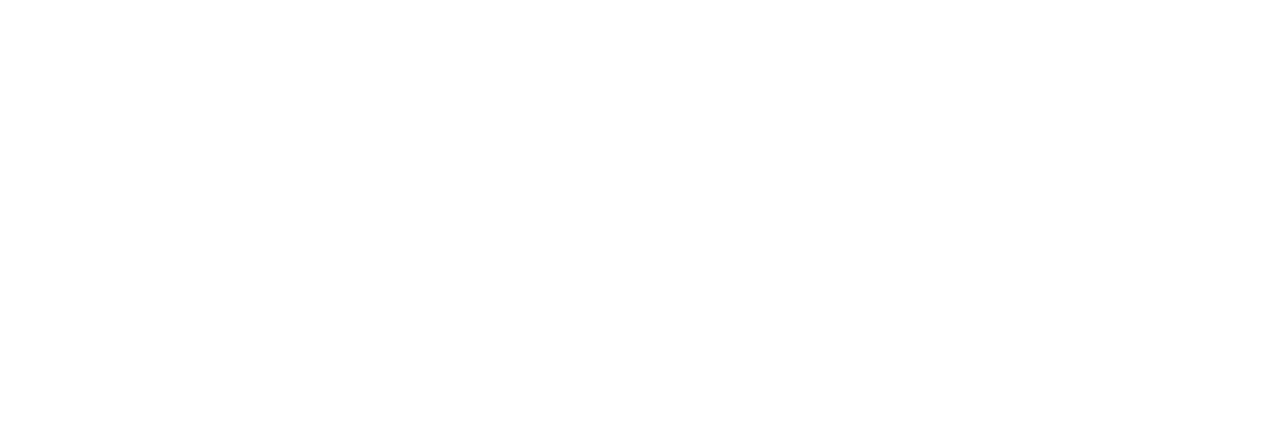
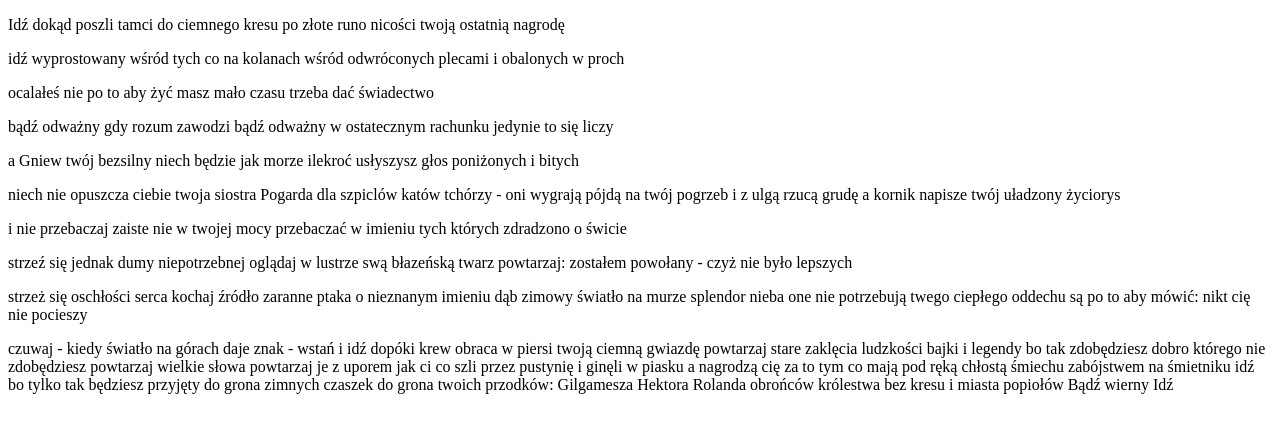
Before and after one commit to Danello92/nauka-gita, a plain HTML site: page index.html in a window 1280 px wide. Drawn offline with Linux system fonts and the light colour scheme.

Commit message:
Add content index.html

```diff
--- a/index.html
+++ b/index.html
@@ -6,5 +6,61 @@
     <title>Document</title>
 </head>
 <body>
+    <p>
+    Idź do­kąd po­szli tam­ci do ciem­ne­go kre­su
+    po zło­te runo ni­co­ści two­ją ostat­nią na­gro­dę
+    </p>
+    idź wy­pro­sto­wa­ny wśród tych co na ko­la­nach
+    wśród od­wró­co­nych ple­ca­mi i oba­lo­nych w proch
+    <p>
+    oca­la­łeś nie po to aby żyć
+    masz mało cza­su trze­ba dać świa­dec­two
+    </p>
+    <p>
+    bądź od­waż­ny gdy ro­zum za­wo­dzi bądź od­waż­ny
+    w osta­tecz­nym ra­chun­ku je­dy­nie to się li­czy
+    </p>
+    <p>
+    a Gniew twój bez­sil­ny niech bę­dzie jak mo­rze
+    ile­kroć usły­szysz głos po­ni­żo­nych i bi­tych
+    </p>
+    <p>
+    niech nie opusz­cza cie­bie two­ja sio­stra Po­gar­da
+    dla szpic­lów ka­tów tchó­rzy - oni wy­gra­ją
+    pój­dą na twój po­grzeb i z ulgą rzu­cą gru­dę
+    a kor­nik na­pi­sze twój uła­dzo­ny ży­cio­rys
+    </p>
+    <p>
+    i nie prze­ba­czaj za­iste nie w two­jej mocy
+    prze­ba­czać w imie­niu tych któ­rych zdra­dzo­no o świ­cie
+    </p>
+    <p>
+    strzeź się jed­nak dumy nie­po­trzeb­nej
+    oglą­daj w lu­strze swą bła­zeń­ską twarz
+    po­wta­rzaj: zo­sta­łem po­wo­ła­ny - czyż nie było lep­szych
+    </p>
+    <p>
+    strzeż się oschło­ści ser­ca ko­chaj źró­dło za­ran­ne
+    pta­ka o nie­zna­nym imie­niu dąb zi­mo­wy
+    świa­tło na mu­rze splen­dor nie­ba
+    one nie po­trze­bu­ją twe­go cie­płe­go od­de­chu
+    są po to aby mó­wić: nikt cię nie po­cie­szy
+    </p>
 
+    czu­waj - kie­dy świa­tło na gó­rach daje znak - wstań i idź
+    do­pó­ki krew ob­ra­ca w pier­si two­ją ciem­ną gwiaz­dę
+
+    po­wta­rzaj sta­re za­klę­cia ludz­ko­ści baj­ki i le­gen­dy
+    bo tak zdo­bę­dziesz do­bro któ­re­go nie zdo­bę­dziesz
+    po­wta­rzaj wiel­kie sło­wa po­wta­rzaj je z upo­rem
+    jak ci co szli przez pu­sty­nię i gi­nę­li w pia­sku
+
+    a na­gro­dzą cię za to tym co mają pod ręką
+    chło­stą śmie­chu za­bój­stwem na śmiet­ni­ku
+
+    idź bo tyl­ko tak bę­dziesz przy­ję­ty do gro­na zim­nych cza­szek
+    do gro­na two­ich przod­ków: Gil­ga­me­sza Hek­to­ra Ro­lan­da
+    obroń­ców kró­le­stwa bez kre­su i mia­sta po­pio­łów
+
+    Bądź wier­ny Idź
 </body>
```
